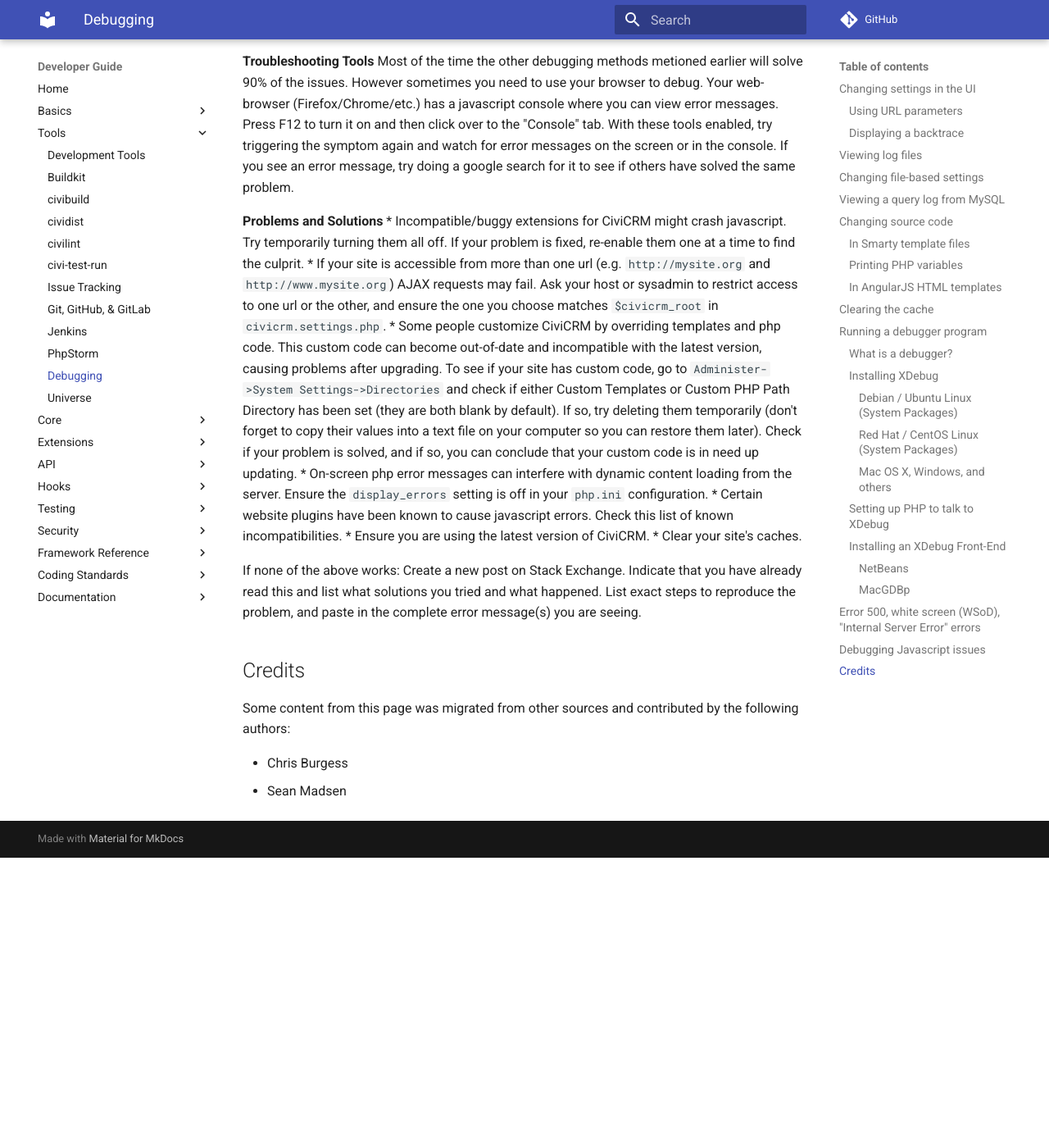
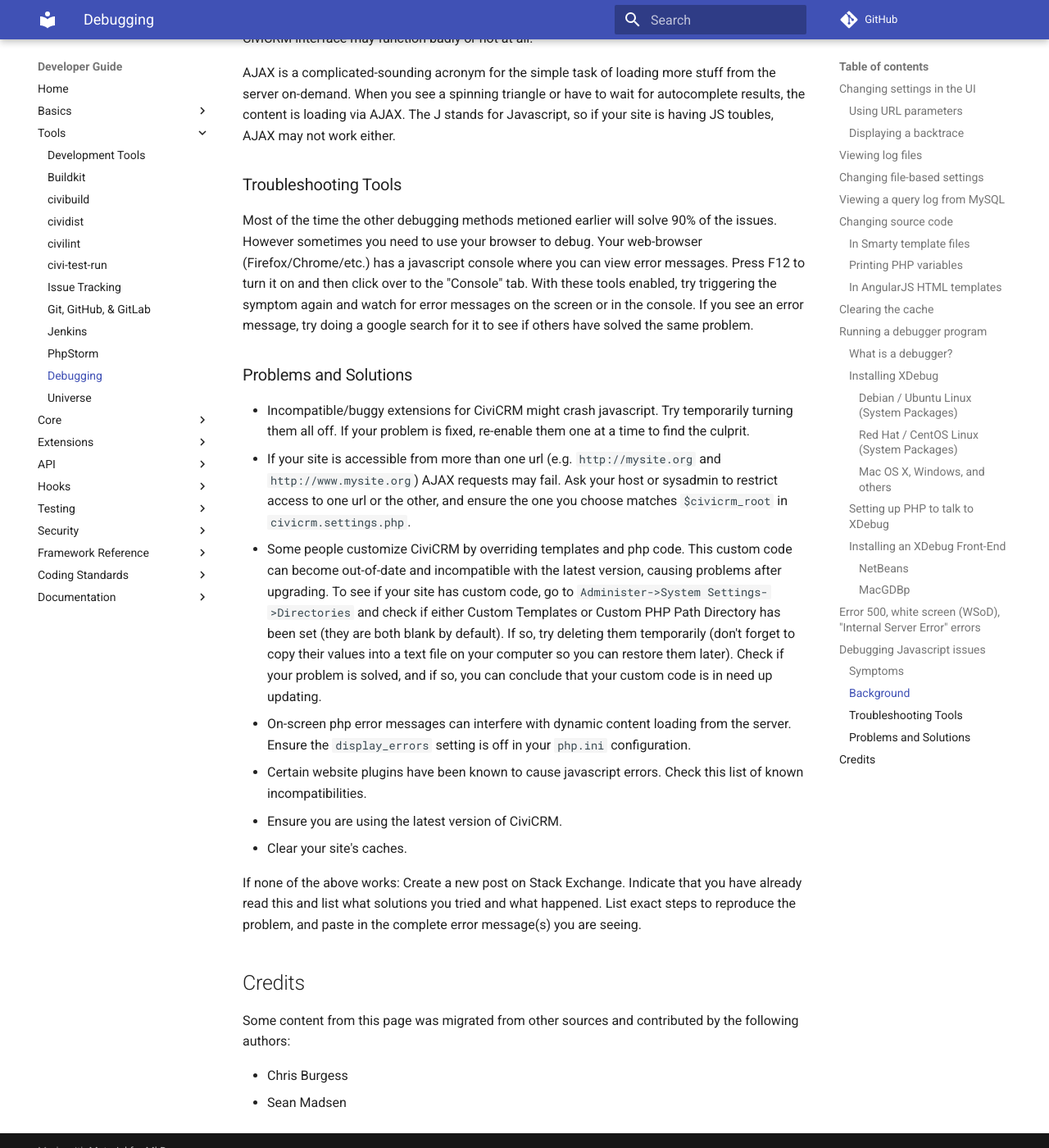
Before and after one commit to civicrm/civicrm-dev-docs, an MkDocs documentation site: the page built from docs/tools/debugging.md, in a window 1280 px wide and 1400 px high, scrolled down 9821 px. Shown: the whole window at 82% size. Built offline with MkDocs 1.6.1 and Material for MkDocs 9.7.7, drawn with Linux system fonts in a browser that asks for light colours; comment, search, counter and statistics services are not loaded; old or Windows-style settings are respelled for this version of MkDocs; before the commit the page ends 10867 px from its top, so only the background shows below that; some of the changed text lies outside the part shown.

Commit message:
Covert bold text to headings

```diff
--- a/docs/tools/debugging.md
+++ b/docs/tools/debugging.md
@@ -321,21 +321,21 @@
 
 ## Debugging Javascript issues
 
-**Symptoms**
+### Symptoms
 * Popup forms, tabs, custom fields, and other dynamic content fail to load or save correctly.
 * Autocompletes or profile selectors look wrong (like a textbox that doesn't do anything) or fail to get results when you try to search.
 * The CiviCRM menubar fails to appear at the top of the page.
 * You frequently see error messages like "Network Error - Unable to reach the server."
 
-**Background**
+### Background
 Javascript (JS) is what makes web-apps interactive. Without it, nothing on a webpage can change without refreshing or clicking to a new page. The CiviCRM UI, especially in newer versions, uses javascript for everything from popup forms to date and time inputs. If a bug or misconfiguration on your website interferes with some aspect of JS, certain elements of the CiviCRM interface may function badly or not at all.
 
 AJAX is a complicated-sounding acronym for the simple task of loading more stuff from the server on-demand. When you see a spinning triangle or have to wait for autocomplete results, the content is loading via AJAX. The J stands for Javascript, so if your site is having JS toubles, AJAX may not work either.
 
-**Troubleshooting Tools**
+### Troubleshooting Tools
 Most of the time the other debugging methods metioned earlier will solve 90% of the issues. However sometimes you need to use your browser to debug. Your web-browser (Firefox/Chrome/etc.) has a javascript console where you can view error messages. Press F12 to turn it on and then click over to the "Console" tab. With these tools enabled, try triggering the symptom again and watch for error messages on the screen or in the console. If you see an error message, try doing a google search for it to see if others have solved the same problem.
 
-**Problems and Solutions**
+### Problems and Solutions
 * Incompatible/buggy extensions for CiviCRM might crash javascript. Try temporarily turning them all off. If your problem is fixed, re-enable them one at a time to find the culprit.
 * If your site is accessible from more than one url (e.g. `http://mysite.org` and `http://www.mysite.org`) AJAX requests may fail. Ask your host or sysadmin to restrict access to one url or the other, and ensure the one you choose matches `$civicrm_root` in `civicrm.settings.php`.
 * Some people customize CiviCRM by overriding templates and php code. This custom code can become out-of-date and incompatible with the latest version, causing problems after upgrading. To see if your site has custom code, go to `Administer->System Settings->Directories` and check if either Custom Templates or Custom PHP Path Directory has been set (they are both blank by default). If so, try deleting them temporarily (don't forget to copy their values into a text file on your computer so you can restore them later). Check if your problem is solved, and if so, you can conclude that your custom code is in need up updating.
```
